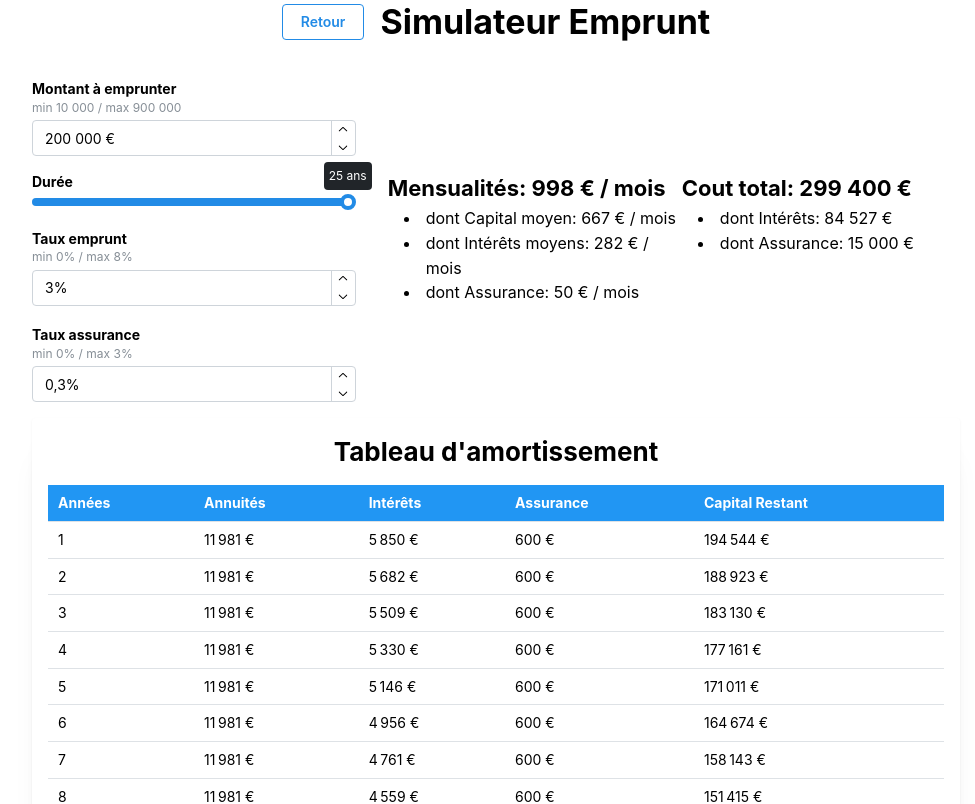
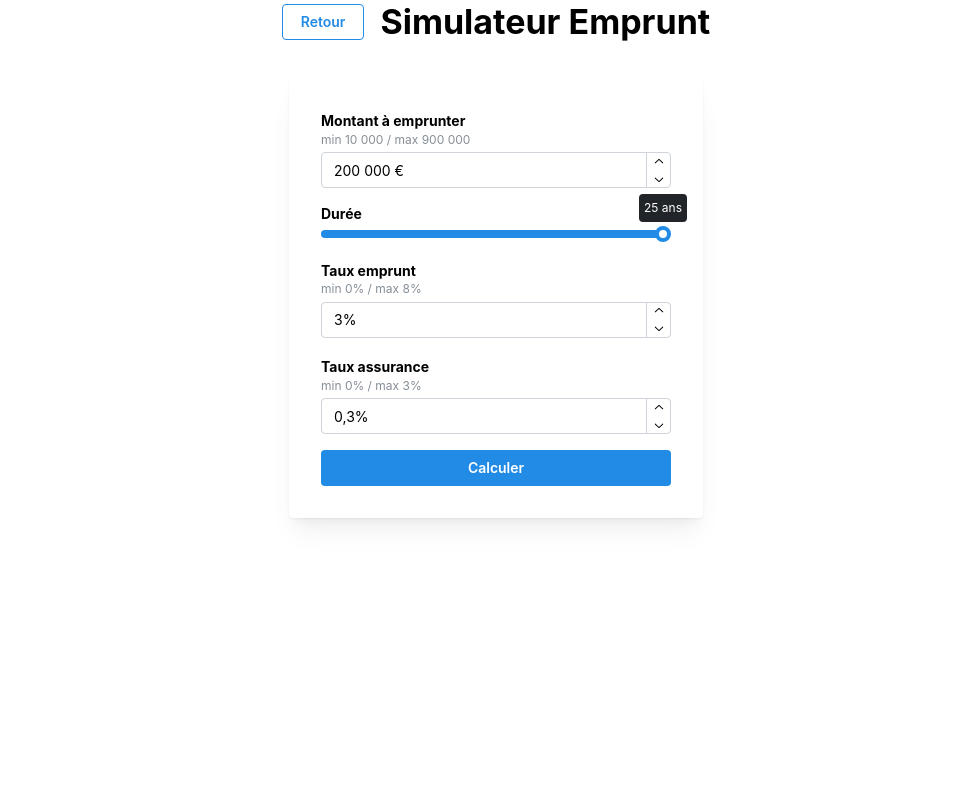
Before and after one commit to BenGex31/sonade, a Next.js app: page /simulateur-emprunt in a window 1280 px wide. Shown: the top 804 px of the page, without its empty margins (144-1119 px from the left). Built offline with nearby package versions, Linux system fonts and the light colour scheme.

Commit message:
Update loanForm.tsx

```diff
--- a/ui/loanForm.tsx
+++ b/ui/loanForm.tsx
@@ -1,11 +1,21 @@
 "use client";
 
 import { Loan, LoanTableRow } from "@/lib/definitions";
-import { NumberInput, Flex, Slider, Stack, Text, Space } from "@mantine/core";
+import {
+  NumberInput,
+  Slider,
+  Stack,
+  Text,
+  Paper,
+  Center,
+  Button,
+  Title,
+} from "@mantine/core";
 import { useForm } from "@mantine/form";
 import LoanTable from "./loanTable";
 import { useMemo } from "react";
 import Loandetails from "./loanDetails";
+import { modals } from "@mantine/modals";
 
 export default function LoanForm() {
   const form = useForm<Loan>({
@@ -90,14 +100,37 @@ export default function LoanForm() {
     monthlyPayment,
   ]);
 
+  function handleLoandetailsOpen(): void {
+    modals.openConfirmModal({
+      title: (
+        <Title size="h3" c={"blue"}>
+          Détail emprunt
+        </Title>
+      ),
+      children: (
+        <Stack gap={"xl"}>
+          <Loandetails
+            totalMonthlyPayments={totalMonthlyPayments()}
+            averageCapital={averageCapital()}
+            monthlyInterests={monthlyInterests()}
+            monthlyInsurance={monthlyInsurance}
+            totalCostAmount={totalCostAmount()}
+            totalCostInterests={totalCostInterests()}
+            totalInsuranceCost={totalInsuranceCost()}
+          />
+          <LoanTable data={loanDataRows} />
+        </Stack>
+      ),
+      size: "70%",
+      padding: "xl",
+      withCloseButton: false,
+    });
+  }
+
   return (
     <form>
-      <Flex
-        gap={"xl"}
-        direction={{ base: "column", xs: "row" }}
-        justify={{ base: "center", xs: "space-evenly" }}
-        align={"center"}
-      >
+      <Center>
+        <Paper shadow="md" p="xl">
           <Stack w={350}>
             <NumberInput
               min={10000}
@@ -156,19 +189,10 @@ export default function LoanForm() {
                 },
               }}
             />
+            <Button onClick={handleLoandetailsOpen}>Calculer</Button>
           </Stack>
-        <Loandetails
-          totalMonthlyPayments={totalMonthlyPayments()}
-          averageCapital={averageCapital()}
-          monthlyInterests={monthlyInterests()}
-          monthlyInsurance={monthlyInsurance}
-          totalCostAmount={totalCostAmount()}
-          totalCostInterests={totalCostInterests()}
-          totalInsuranceCost={totalInsuranceCost()}
-        />
-      </Flex>
-      <Space h="md" />
-      <LoanTable data={loanDataRows} />
+        </Paper>
+      </Center>
     </form>
   );
 }
```
Lines whose indentation alone changed are shown as unchanged.
